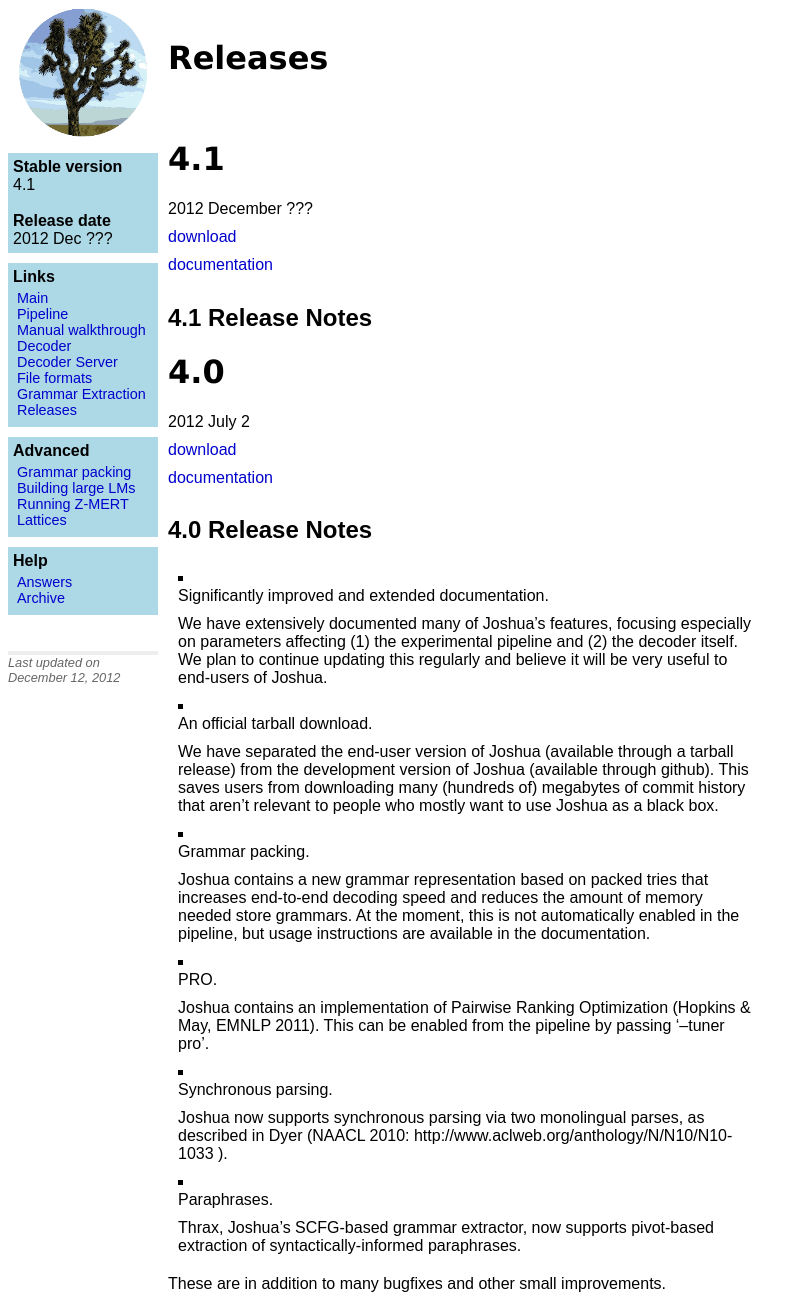
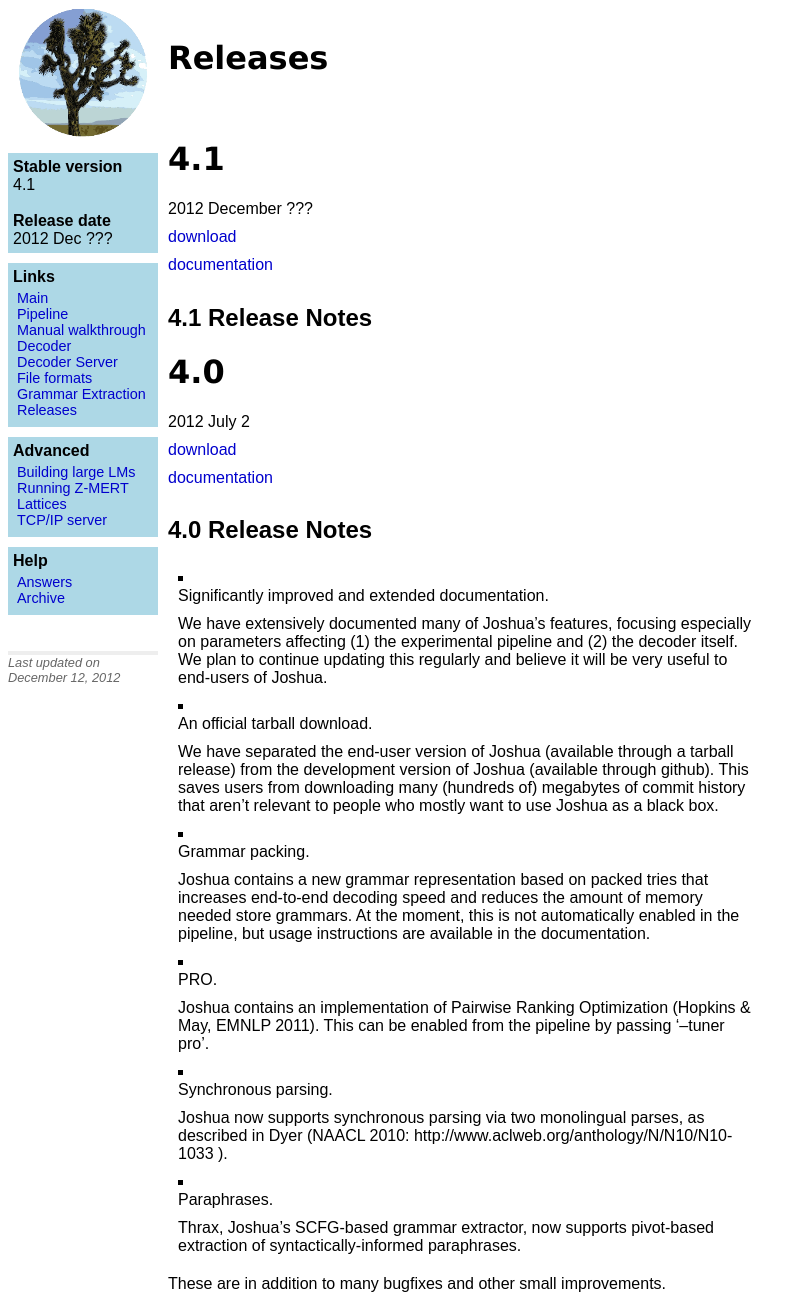
Before and after one commit to joshua-decoder/joshua-decoder.github.com, a Jekyll site: the page built from releases.md, in a window 1280 px wide. Shown: the whole page, without its empty margins (0-806 px from the left). Built offline with Jekyll 4.4.1, drawn with Linux system fonts in a browser that asks for light colours.

Commit message:
added link to server docs on sidebar

```diff
--- a/_layouts/default.html
+++ b/_layouts/default.html
@@ -50,10 +50,11 @@
       <div class="infobox">
         <b>Advanced</b><br />
         <ul>
-          <li> <a href="packing.html">Grammar packing</a> </li>
+<!--          <li> <a href="packing.html">Grammar packing</a> </li> -->
           <li> <a href="large-lms.html">Building large LMs</a> </li>
           <li> <a href="zmert.html">Running Z-MERT</a> </li>
           <li> <a href="lattice.html">Lattices</a> </li>
+          <li> <a href="server.html">TCP/IP server</a> </li>
         </ul>
       </div>
 
```
